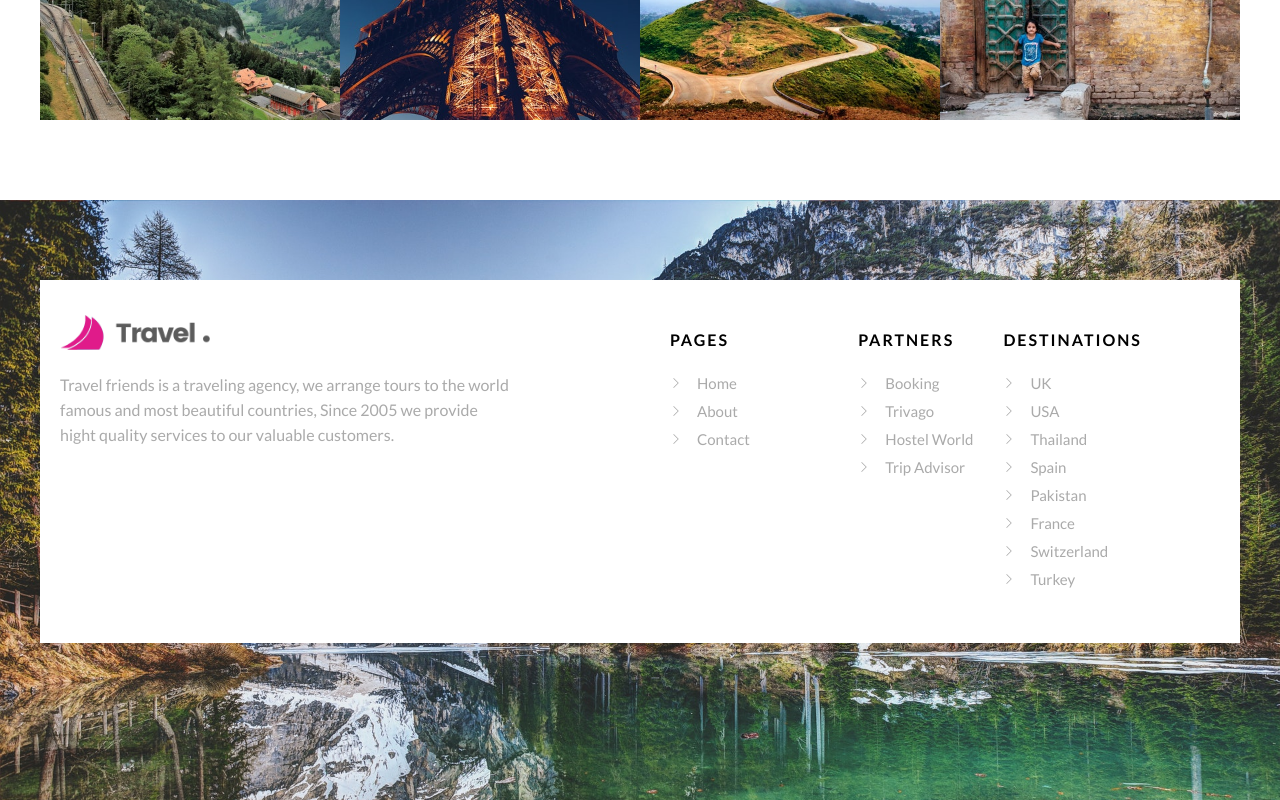
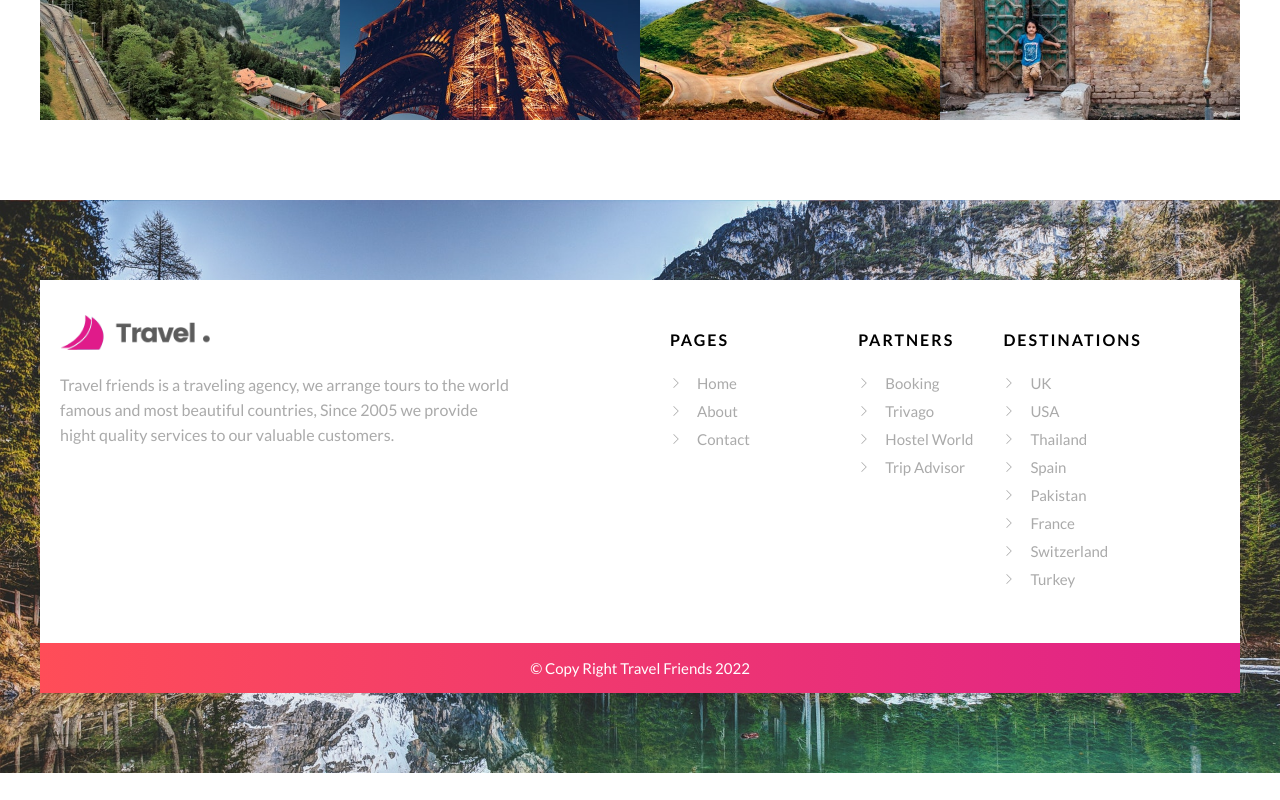
Before and after one commit to viettu2k/travel-website, a React (Create React App) app: page / in a window 1280 px wide. Shown: the part 4105-4905 px from the top of the page. After the commit the page ends 4878 px from the top, so only its background shows below. Built offline with nearby package versions, Linux system fonts and the light colour scheme.

Commit message:
create Bottom Footer

```diff
--- a/src/components/footer/Footer.jsx
+++ b/src/components/footer/Footer.jsx
@@ -24,6 +24,9 @@ const Footer = () => {
               </div>
             </div>
           </div>
+          <div className="footer__bottom">
+            <p>&copy; copy right travel friends {new Date().getFullYear()}</p>
+          </div>
         </div>
       </div>
     </footer>
--- a/src/scss/components/_footer.scss
+++ b/src/scss/components/_footer.scss
@@ -1,7 +1,6 @@
 @use "../abstracts" as *;
 .footer {
     width: 100%;
-    min-height: 60rem;
     margin-top: 8rem;
     padding: 8rem 0;
     &__container {
@@ -53,4 +52,15 @@
             }
         }
     }
+    &__bottom {
+        width: 100%;
+        background: linear-gradient(to right, $main1, $main2);
+        color: $white;
+        height: 5rem;
+        @include align(flex, center, center, null);
+        p {
+            font-size: 1.5rem;
+            text-transform: capitalize;
+        }
+    }
 }
```
Also changed, not shown: src/main.css.
